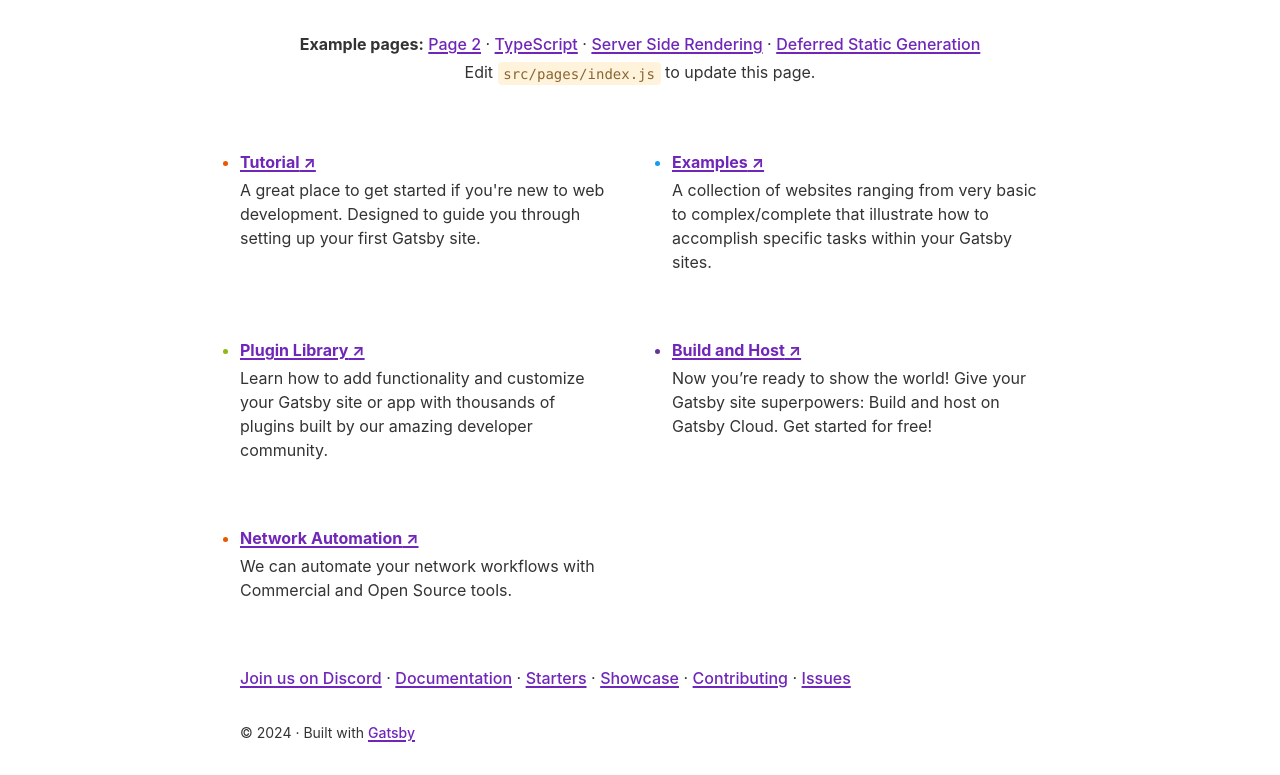
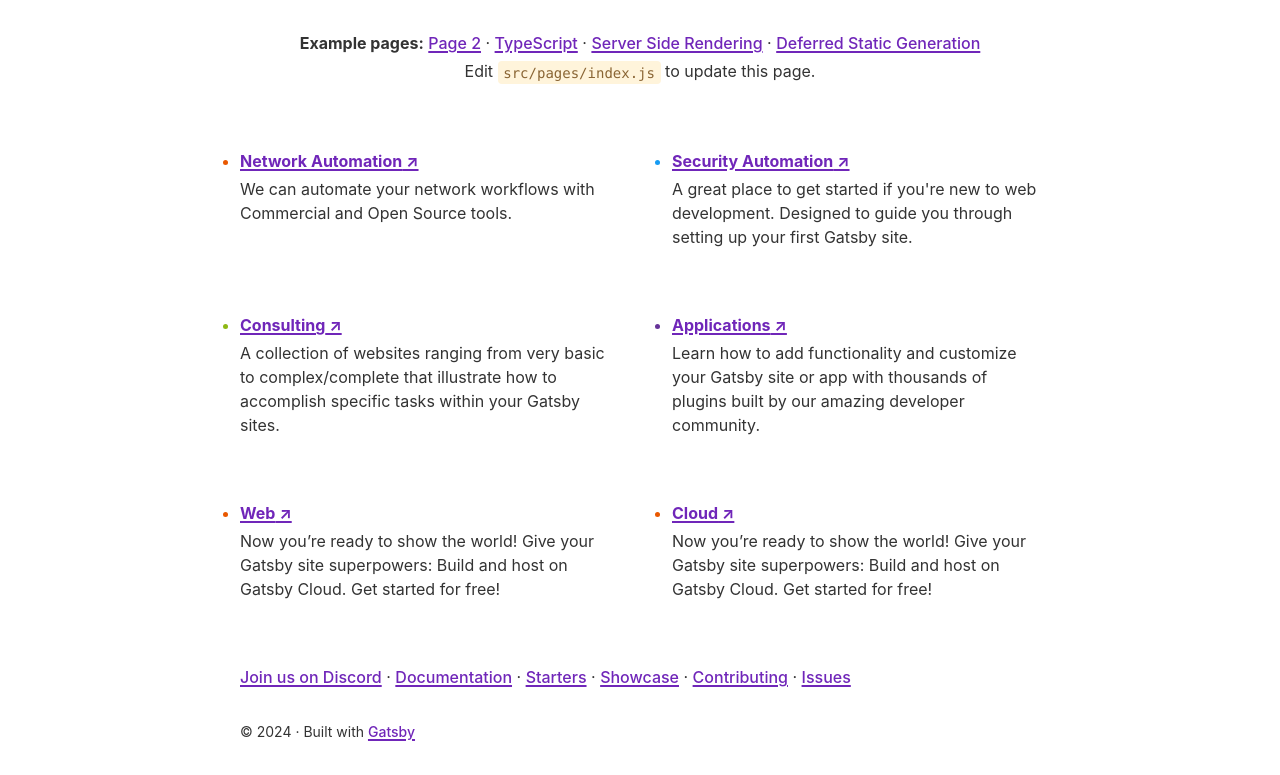
Before and after one commit to alpharez/alpha-gatsby, a Gatsby site: page / in a window 1280 px wide. Shown: the part 234-1009 px from the top of the page. Built offline with nearby package versions, Linux system fonts and the light colour scheme; Gatsby itself is replaced by a stand-in of ours.

Commit message:
update content

```diff
--- a/src/pages/index.js
+++ b/src/pages/index.js
@@ -8,34 +8,40 @@ import * as styles from "../components/index.module.css"
 
 const links = [
   {
-    text: "Tutorial",
+    text: "Network Automation",
+    url: "https://www.gatsbyjs.com/cloud",
+    description:
+      "We can automate your network workflows with Commercial and Open Source tools.",
+  },
+  {
+    text: "Security Automation",
     url: "https://www.gatsbyjs.com/docs/tutorial",
     description:
       "A great place to get started if you're new to web development. Designed to guide you through setting up your first Gatsby site.",
   },
   {
-    text: "Examples",
+    text: "Consulting",
     url: "https://github.com/gatsbyjs/gatsby/tree/master/examples",
     description:
       "A collection of websites ranging from very basic to complex/complete that illustrate how to accomplish specific tasks within your Gatsby sites.",
   },
   {
-    text: "Plugin Library",
+    text: "Applications",
     url: "https://www.gatsbyjs.com/plugins",
     description:
       "Learn how to add functionality and customize your Gatsby site or app with thousands of plugins built by our amazing developer community.",
   },
   {
-    text: "Build and Host",
+    text: "Web",
     url: "https://www.gatsbyjs.com/cloud",
     description:
       "Now you’re ready to show the world! Give your Gatsby site superpowers: Build and host on Gatsby Cloud. Get started for free!",
   },
   {
-    text: "Network Automation",
+    text: "Cloud",
     url: "https://www.gatsbyjs.com/cloud",
     description:
-      "We can automate your network workflows with Commercial and Open Source tools.",
+      "Now you’re ready to show the world! Give your Gatsby site superpowers: Build and host on Gatsby Cloud. Get started for free!",
   },
 ]
 
@@ -79,7 +85,7 @@ const IndexPage = () => (
   <Layout>
     <div className={styles.textCenter}>
       <StaticImage
-        src="../images/gatsby-icon.png"
+        src="../images/at.png"
         loading="eager"
         width={64}
         quality={95}
```
Also changed, not shown: src/images/at.png (added).
